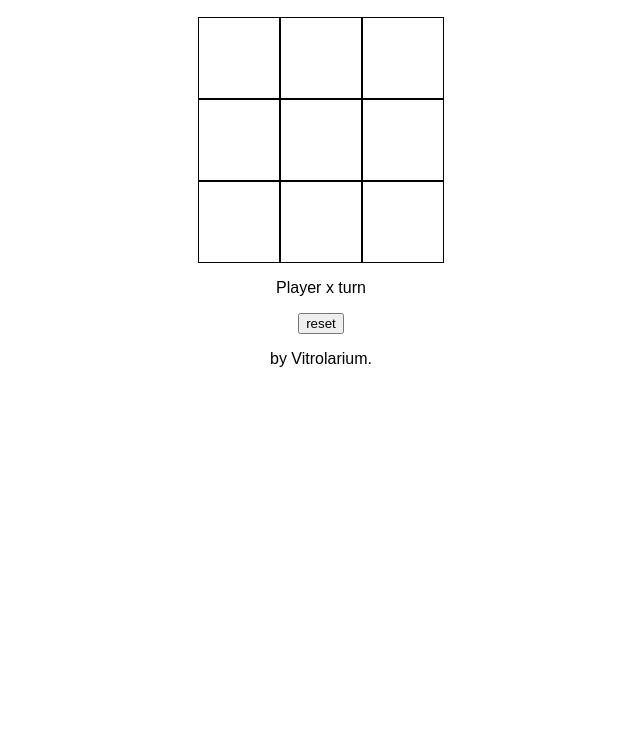
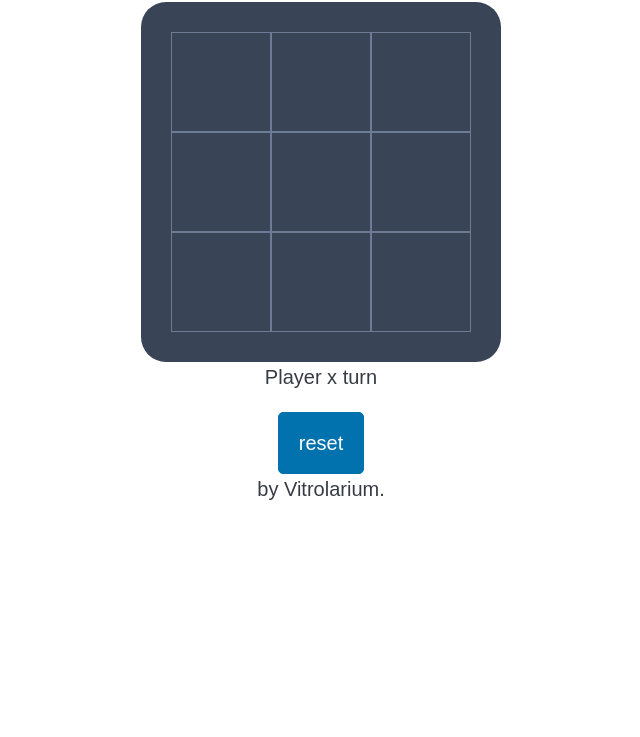
Before and after one commit to vitrolarium/tic-tac-toe-Game, a plain HTML site: page index.html in a window 1280 px wide. Shown: the part 63-800 px from the top of the page, without its empty margins (319-959 px from the left). Drawn offline with nearby package versions, Linux system fonts and the light colour scheme.

Commit message:
added picoCSS

```diff
--- a/index.html
+++ b/index.html
@@ -6,10 +6,12 @@
     <link rel="shortcut icon" href="favicon.ico" type="image/x-icon">
     <title>Tic Tac Toe</title>
     <link rel="stylesheet" href="style.css">
+    <link rel="stylesheet" href="https://cdn.jsdelivr.net/npm/@picocss/pico@2/css/pico.min.css">
 </head>
 <body>
     <div class="game-container">
         <h1>Tic Tac Toe</h1>
+		<div class="game-board">
 			<div class="cell-container">
 				<div class="cell" cell-index="0"></div>
 				<div class="cell" cell-index="1"></div>
@@ -21,6 +23,7 @@
 				<div class="cell" cell-index="7"></div>
 				<div class="cell" cell-index="8"></div>
 			</div>
+		</div>
         <p>Player <span id="current-player">?</span> turn</p>
         <button id="reset-btn">reset</button>
         <p>by Vitrolarium.</p>
--- a/style.css
+++ b/style.css
@@ -5,14 +5,17 @@ body {
 }
 
 .game-container {
-    text-align: center;
+    display: flex;
+    flex-direction: column;
+    align-items: center;
 }
 
 .cell {
     font-family: cursive;
     width: 1em;
     height: 1em;
-    border: 1px solid black;
+    border: 1px solid #6d7b94;
+    color: white;
     text-align: center;
     line-height: 1em;
     font-size: 5em;
@@ -25,3 +28,9 @@ body {
     justify-content: center;
     align-items: center;
 }
+
+.game-board {
+    background-color: #3a4457;
+    padding: 1.5em;
+    border-radius: 25px;
+}
```
Lines whose indentation alone changed are shown as unchanged.
